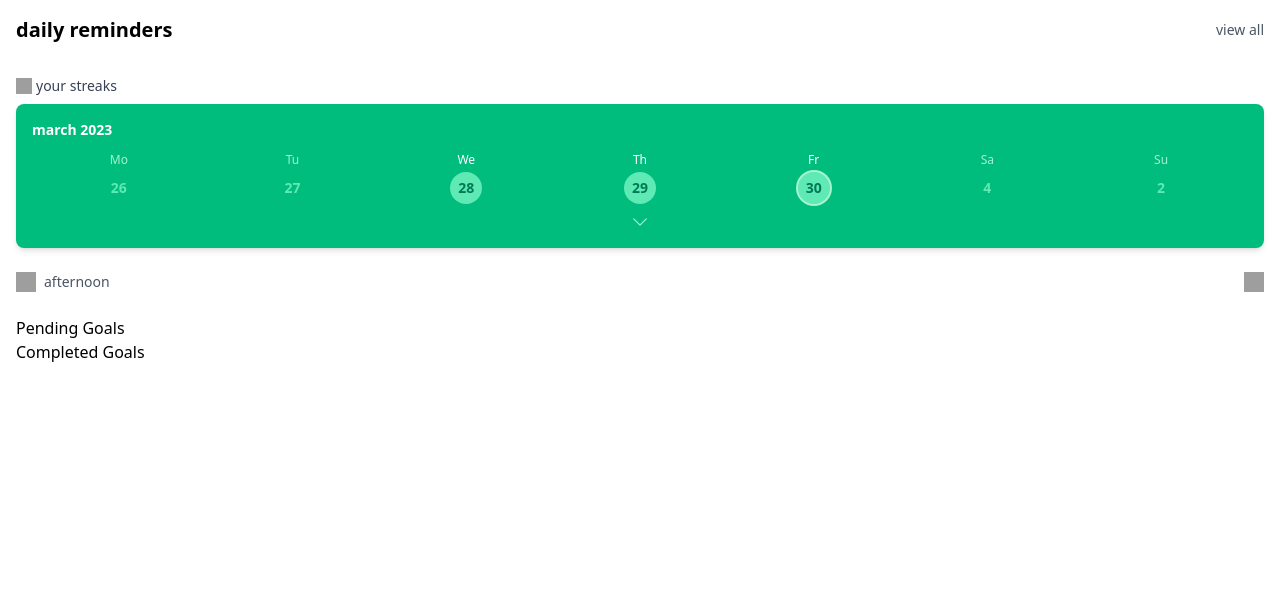
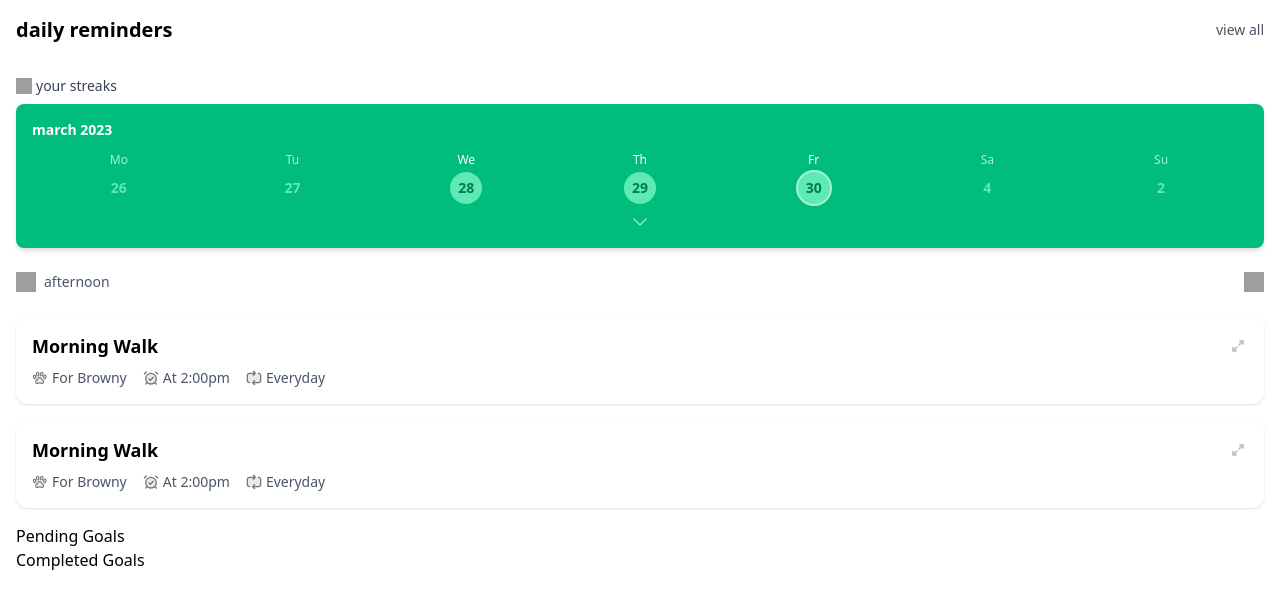
Before and after one commit to RaviPratihast/Wooftrack, a React (Vite) app: page / in a window 1280 px wide. Shown: the top 604 px of the page. Built offline with nearby package versions, Linux system fonts and the light colour scheme; grey boxes are pictures that could not be loaded.

Commit message:
Enhance ReminderCard component with props for title, pet, time, and frequency; improve layout and styling with new SVG icons.

```diff
--- a/src/components/ReminderCard.jsx
+++ b/src/components/ReminderCard.jsx
@@ -1,9 +1,34 @@
 import React from 'react';
 
-const ReminderCard = () => {
+const ReminderCard = ({
+  title = "Morning Walk",
+  pet = "For Browny",
+  time = "2:00pm",
+  frequency = "Everyday"
+}) => {
   return (
-    <div>
+    <div className="bg-white rounded-xl p-4 mb-4 shadow-sm">
+      <div className="flex justify-between items-center">
+        <h3 className="text-lg font-semibold">{title}</h3>
+        <img src="/expand-01.svg" alt="expand" className="h-5 w-5 opacity-70" />
+      </div>
 
+      <div className="flex items-center gap-4 mt-2">
+        <div className="flex items-center gap-1">
+          <img src="/paws.svg" alt="pet" className="h-4 w-4 opacity-70" />
+          <span className="text-sm text-gray-600">{pet}</span>
+        </div>
+
+        <div className="flex items-center gap-1">
+          <img src="/alarm-clock-check.svg" alt="time" className="h-4 w-4 opacity-70" />
+          <span className="text-sm text-gray-600">At {time}</span>
+        </div>
+
+        <div className="flex items-center gap-1">
+          <img src="/repeat-02.svg" alt="repeat" className="h-4 w-4 opacity-70" />
+          <span className="text-sm text-gray-600">{frequency}</span>
+        </div>
+      </div>
     </div>
   );
 };
```
